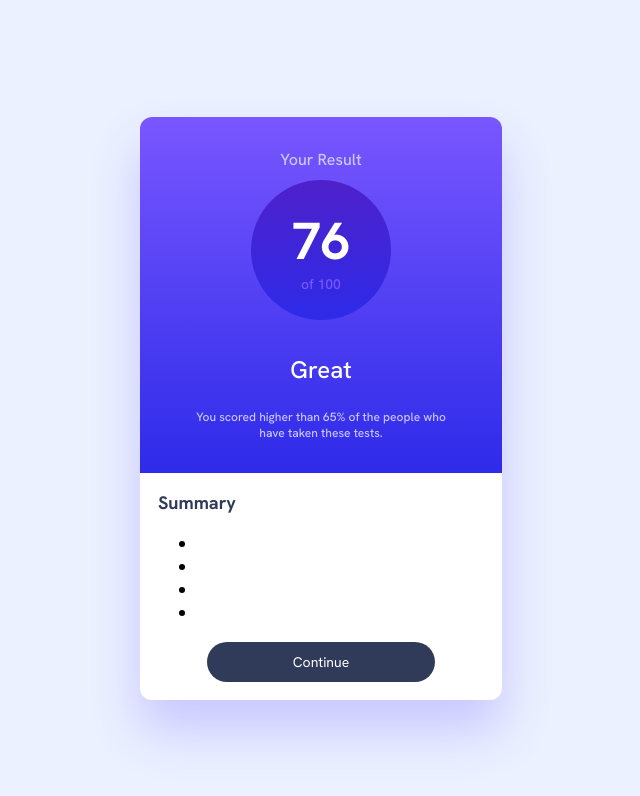
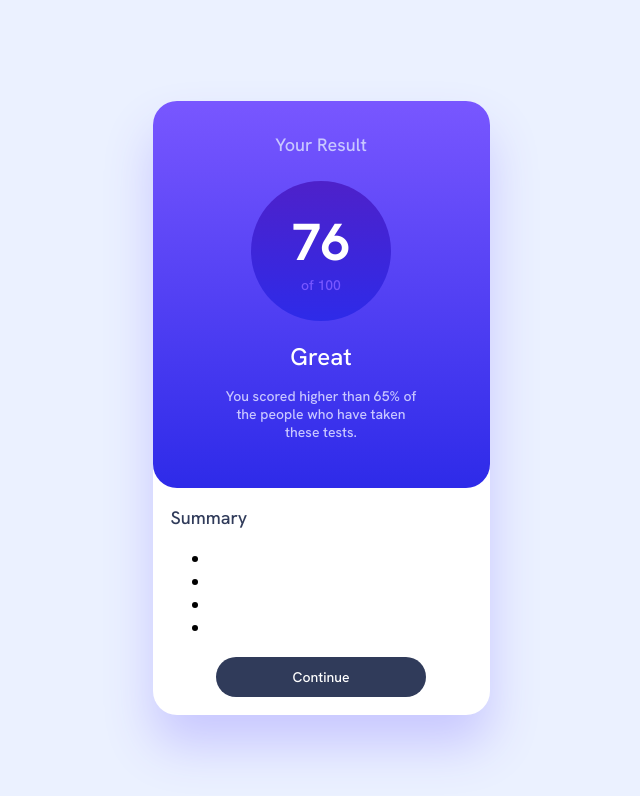
Before and after one commit to sarmkennedy/blogprev.github.io, a plain HTML site: page index.html in a window 1280 px wide. Shown: the whole page, without its empty margins (319-959 px from the left). Drawn offline with Linux system fonts and the light colour scheme.

Commit message:
set padding and margins on .results section

```diff
--- a/styles.css
+++ b/styles.css
@@ -50,13 +50,13 @@ body {
 }
 
 /*RESETS*/
-h2, p {
+h2, p, h3 {
     margin: 0;
 }
 
 .card {
     background-color: var(--white);
-    border-radius: 12px;
+    border-radius: 24px;
     box-shadow: 0 30px 50px var(--light-lavender);
     overflow: hidden;
 }
@@ -66,19 +66,22 @@ h2, p {
 .results {
     background: linear-gradient(to bottom, var(--slate-blue), var(--royal-blue));
     padding: var(--space-lg) var(--space-xlg);
+    border-bottom-left-radius: 24px;
+    border-bottom-right-radius: 24px;
     display: flex;
     flex-direction: column;
     justify-content: center;
     align-items: center;
     text-align: center;
     gap: 10px;
-    width: 250px;
+    width: 225px;
 }
 
 .results h2 {
     color: var(--light-lavender);
-    font-size: 16px;
+    font-size: 18px;
     font-weight: var(--f-s);
+    margin-bottom: 15px;
 }
 
 .circle {
@@ -109,12 +112,14 @@ h2, p {
     color: var(--white);
     font-size: 24px;
     font-weight: var(--f-s);
+    margin-top: 10px;
 }
 
 .eval {
     color: var(--light-lavender);
-    font-size: 12px;
+    font-size: 14px;
     font-weight: var(--f-s);
+    padding: 15px;
 }
 
 /*SUMMARY SECTION*/
@@ -130,6 +135,7 @@ h2, p {
 .summary h2 {
     font-size: 18px;
     color: var(--gray-blue);
+    font-weight: var(--f-s);
 }
 
 button {
@@ -137,6 +143,7 @@ button {
     border: none;
     background-color: var(--gray-blue);
     color: var(--white);
+    font-weight: 500;
     width: 70%;
     height: 40px;
     font-family: inherit;
```
